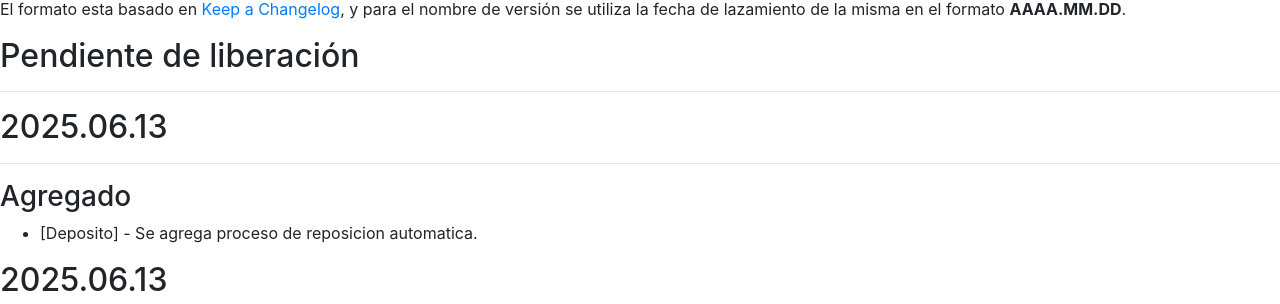
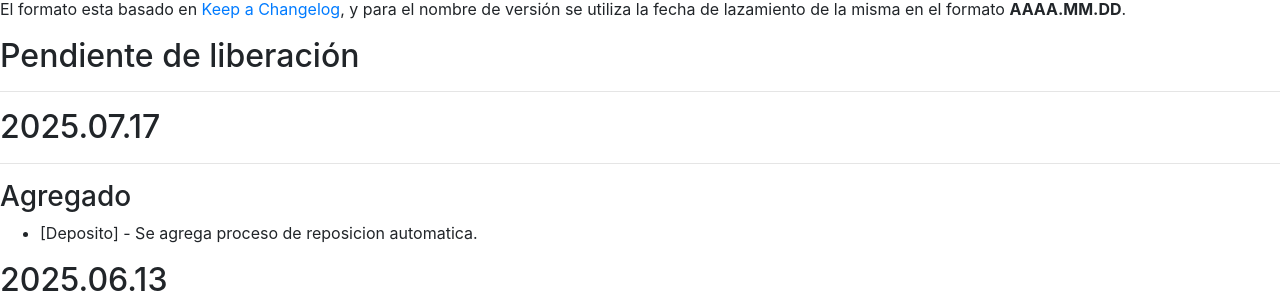
Before and after one commit to brainsys-arsaad/versionado, a Jekyll site: the page built from registro-cambios.markdown, in a window 1280 px wide and 900 px high. Shown: the part 260-564 px from the top of the window. Built offline with Jekyll 4.4.1, drawn with Linux system fonts in a browser that asks for light colours.

Commit message:
Update registro-cambios.markdown

```diff
--- a/registro-cambios.markdown
+++ b/registro-cambios.markdown
@@ -118,7 +118,7 @@ El formato esta basado en [Keep a Changelog](https://keepachangelog.com/es-ES/1.
 ## Pendiente de liberación
 ---
 
-## 2025.06.13
+## 2025.07.17
 ---
 
 ### Agregado
```
